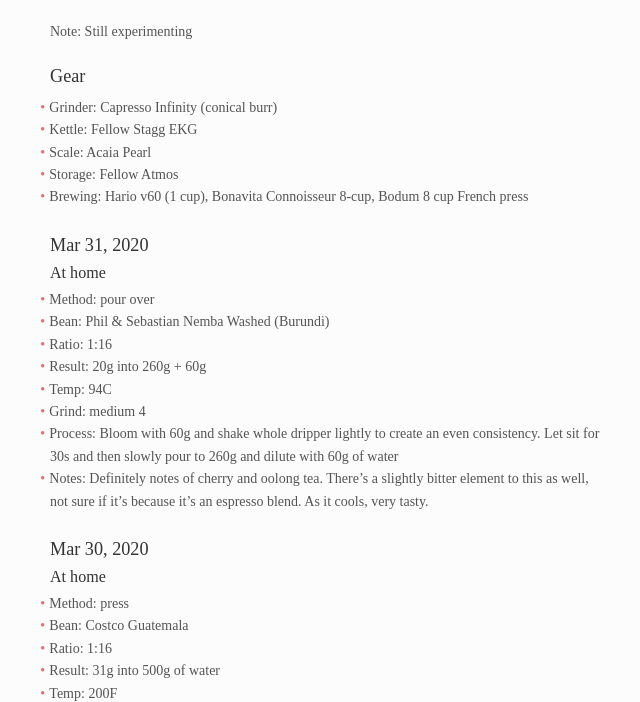
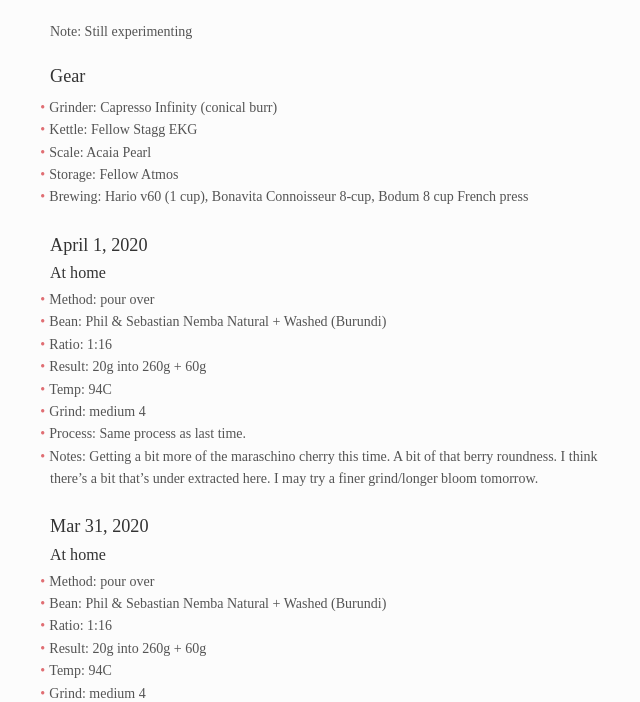
Before and after one commit to kingscott/coffee, a plain HTML site: page index.html in a window 1280 px wide. Shown: the part 94-796 px from the top of the page, without its empty margins (312-952 px from the left). Drawn offline with Linux system fonts and the light colour scheme.

Commit message:
New coffee journal 01/04/2020

```diff
--- a/index.html
+++ b/index.html
@@ -6,7 +6,7 @@
         <meta name="viewport" content="width=device-width, initial-scale=1">
         <meta name="bear-note-unique-identifier" content="11B7E0E4-18D3-48A3-A859-B85EEC02CBA6-4579-0000A51B87B2F8F2"
         <meta name="created" content="2020-01-03T11:31:28-0500"/>
-        <meta name="modified" content="2020-03-31T10:10:50-0400"/>
+        <meta name="modified" content="2020-04-01T10:36:49-0400"/>
         <meta name="tags" content="life/food, life, life/food/coffee"/>
         <meta name="last device" content="scott.king-mac2"/>
     </head>
@@ -25,10 +25,22 @@
 </li><li>Brewing: Hario v60 (1 cup), Bonavita Connoisseur 8-cup, Bodum 8 cup French press
 </li></ul>
 <br>
+<h2 id="April 1, 2020">April 1, 2020</h2>
+<h3 id="At home">At home</h3>
+<ul><li>Method: pour over
+</li><li>Bean: Phil & Sebastian Nemba Natural + Washed (Burundi)
+</li><li>Ratio: 1:16
+</li><li>Result: 20g into 260g + 60g
+</li><li>Temp: 94C
+</li><li>Grind: medium 4
+</li><li>Process: Same process as last time.
+</li><li>Notes: Getting a bit more of the maraschino cherry this time. A bit of that berry roundness. I think there’s a bit that’s under extracted here. I may try a finer grind/longer bloom tomorrow.
+</li></ul>
+<br>
 <h2 id="Mar 31, 2020">Mar 31, 2020</h2>
 <h3 id="At home">At home</h3>
 <ul><li>Method: pour over
-</li><li>Bean: Phil & Sebastian Nemba Washed (Burundi)
+</li><li>Bean: Phil & Sebastian Nemba Natural + Washed (Burundi)
 </li><li>Ratio: 1:16
 </li><li>Result: 20g into 260g + 60g
 </li><li>Temp: 94C
```
